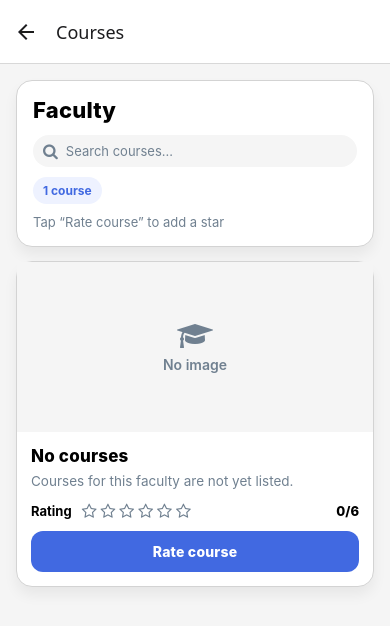
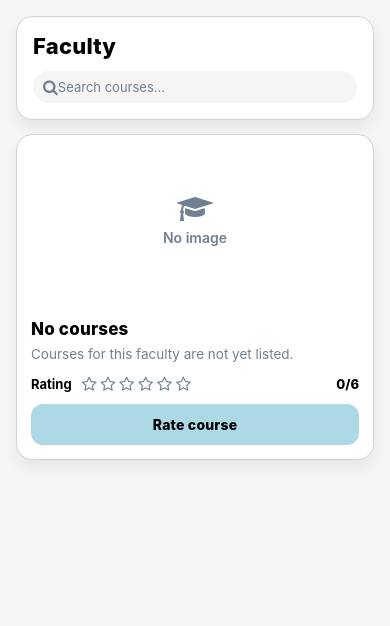
Before and after one commit to Maisa11nkhabu/MobileDevice, a React Native app in the folder luct/: screen /Courses in a window 390 px wide. Shown: the top 626 px of the page. Built offline with nearby package versions, Linux system fonts and the light colour scheme.

Commit message:
Add dark mode theme, update FacultyScreen and CourseScreen, setup ThemeContext

```diff
--- a/luct/App.js
+++ b/luct/App.js
@@ -1,6 +1,8 @@
+// App.js
 import React from "react";
 import { NavigationContainer } from "@react-navigation/native";
 import { createNativeStackNavigator } from "@react-navigation/native-stack";
+import { ThemeProvider } from "./theme/ThemeContext";
 
 import FacultyScreen from "./screens/FacultyScreen";
 import CourseScreen from "./screens/CourseScreen";
@@ -9,17 +11,21 @@ const Stack = createNativeStackNavigator();
 
 export default function App() {
   return (
+    <ThemeProvider>
       <NavigationContainer>
-      <Stack.Navigator>
+        <Stack.Navigator initialRouteName="Faculty">
           <Stack.Screen
-          name="Limkokwing University Faculties"
+            name="Faculty"
             component={FacultyScreen}
+            options={{ headerShown: false }}
           />
           <Stack.Screen
             name="Courses"
             component={CourseScreen}
+            options={{ headerShown: false }}
           />
         </Stack.Navigator>
       </NavigationContainer>
+    </ThemeProvider>
   );
 }
--- a/luct/package.json
+++ b/luct/package.json
@@ -14,8 +14,8 @@
     "@expo/vector-icons": "^15.0.3",
     "@react-navigation/bottom-tabs": "^7.4.0",
     "@react-navigation/elements": "^2.6.3",
-    "@react-navigation/native": "^7.1.28",
-    "@react-navigation/native-stack": "^7.13.0",
+    "@react-navigation/native": "^7.1.31",
+    "@react-navigation/native-stack": "^7.14.2",
     "expo": "~54.0.33",
     "expo-av": "~16.0.8",
     "expo-constants": "~18.0.13",
--- a/luct/screens/CourseScreen.js
+++ b/luct/screens/CourseScreen.js
@@ -1,8 +1,18 @@
-import React, { useMemo, useState } from "react";
-import { View, Text, StyleSheet, Image, ScrollView, TouchableOpacity, Platform, TextInput } from "react-native";
+import React, { useContext, useState, useMemo } from "react";
+import {
+  View,
+  Text,
+  StyleSheet,
+  ScrollView,
+  Image,
+  TouchableOpacity,
+  TextInput,
+  Platform,
+} from "react-native";
 import { SafeAreaView } from "react-native-safe-area-context";
+import { FontAwesome } from "@expo/vector-icons";
 import { Video } from "expo-av";
-import { FontAwesome } from "@expo/vector-icons";
+import { ThemeContext } from "../theme/ThemeContext";
 
 const COURSES_BY_FACULTY = {
   "Faculty of Information Technology": [
@@ -148,6 +158,7 @@ const COURSES_BY_FACULTY = {
 };
 
 export default function CourseScreen({ route }) {
+  const { colors } = useContext(ThemeContext);
   const facultyName = route?.params?.facultyName || "Faculty";
   const courses = COURSES_BY_FACULTY[facultyName] || [
     { name: "No courses", description: "Courses for this faculty are not yet listed." },
@@ -166,15 +177,6 @@ export default function CourseScreen({ route }) {
     });
   }, [courses, search]);
 
-  const courseCountLabel = useMemo(() => {
-    const total = courses.length;
-    const visible = filteredCourses.length;
-    if (!search.trim()) {
-      return `${total} course${total === 1 ? "" : "s"}`;
-    }
-    return `${visible} of ${total} course${total === 1 ? "" : "s"} found`;
-  }, [courses.length, filteredCourses.length, search]);
-
   const increaseRating = (courseKey) => {
     setRatings((prev) => {
       const current = prev[courseKey] ?? 0;
@@ -184,39 +186,25 @@ export default function CourseScreen({ route }) {
   };
 
   return (
-    <SafeAreaView style={styles.safeArea}>
-      <ScrollView style={styles.container} contentContainerStyle={styles.content}>
-        <View style={styles.headerCard}>
-          <Text style={styles.headerTitle}>{facultyName}</Text>
+    <SafeAreaView style={[styles.safeArea, { backgroundColor: colors.bg }]}>
+      <ScrollView style={[styles.container, { backgroundColor: colors.bg }]} contentContainerStyle={styles.content}>
+        <View style={[styles.headerCard, { backgroundColor: colors.card, borderColor: colors.border }]}>
+          <Text style={[styles.headerTitle, { color: colors.text }]}>{facultyName}</Text>
 
-          <View style={styles.searchRow}>
-            <FontAwesome
-              name="search"
-              size={16}
-              color={stylesVars.muted}
-              style={styles.searchIcon}
-            />
+          <View style={[styles.searchRow, { backgroundColor: colors.bg }]}>
+            <FontAwesome name="search" size={16} color={colors.muted} />
             <TextInput
-              style={styles.searchInput}
+              style={[styles.searchInput, { color: colors.text }]}
               placeholder="Search courses..."
-              placeholderTextColor={stylesVars.muted}
+              placeholderTextColor={colors.muted}
               value={search}
               onChangeText={setSearch}
-              autoCapitalize="none"
-              autoCorrect={false}
             />
             {search.length > 0 && (
-              <TouchableOpacity onPress={() => setSearch("")} style={styles.clearButton}>
-                <FontAwesome name="times-circle" size={16} color={stylesVars.muted} />
+              <TouchableOpacity onPress={() => setSearch("")}>
+                <FontAwesome name="times-circle" size={16} color={colors.muted} />
               </TouchableOpacity>
             )}
-          </View>
-
-          <View style={styles.headerMetaRow}>
-            <View style={styles.pill}>
-              <Text style={styles.pillText}>{courseCountLabel}</Text>
-            </View>
-            <Text style={styles.headerSubtitle}>Tap “Rate course” to add a star</Text>
           </View>
         </View>
 
@@ -226,47 +214,39 @@ export default function CourseScreen({ route }) {
           const canRate = rating < 6;
 
           return (
-            <View key={courseKey} style={styles.card}>
+            <View key={courseKey} style={[styles.card, { backgroundColor: colors.card, borderColor: colors.border }]}>
               {course.image ? (
                 <Image source={course.image} style={styles.image} />
               ) : (
                 <View style={styles.imagePlaceholder}>
-                  <FontAwesome name="graduation-cap" size={28} color={stylesVars.muted} />
-                  <Text style={styles.imagePlaceholderText}>No image</Text>
+                  <FontAwesome name="graduation-cap" size={28} color={colors.muted} />
+                  <Text style={[styles.imagePlaceholderText, { color: colors.muted }]}>No image</Text>
                 </View>
               )}
+              <View style={styles.cardBody}>
+                <Text style={[styles.title, { color: colors.text }]}>{course.name}</Text>
+                <Text style={[styles.description, { color: colors.muted }]}>{course.description}</Text>
 
-              <View style={styles.cardBody}>
-                <Text style={styles.title}>{course.name}</Text>
-                <Text style={styles.description}>{course.description}</Text>
-
-                {course.video ? (
+                {course.video && (
                   <View style={styles.videoWrap}>
-                    <Video
-                      source={course.video}
-                      style={styles.video}
-                      useNativeControls
-                      resizeMode="contain"
-                    />
+                    <Video source={course.video} style={styles.video} useNativeControls resizeMode="contain" />
                   </View>
-                ) : null}
+                )}
 
                 <View style={styles.ratingRow}>
-                  <Text style={styles.ratingLabel}>Rating</Text>
+                  <Text style={[styles.ratingLabel, { color: colors.text }]}>Rating</Text>
                   <View style={styles.stars}>
                     {Array.from({ length: 6 }).map((_, i) => (
                       <FontAwesome
                         key={i}
                         name={i < rating ? "star" : "star-o"}
                         size={16}
-                        color={i < rating ? stylesVars.accent : stylesVars.muted}
+                        color={i < rating ? colors.accent : colors.muted}
                         style={styles.star}
                       />
                     ))}
                   </View>
-                  <Text style={styles.ratingValue}>
-                    {rating}/6
-                  </Text>
+                  <Text style={[styles.ratingValue, { color: colors.text }]}>{rating}/6</Text>
                 </View>
 
                 <TouchableOpacity
@@ -288,174 +268,30 @@ export default function CourseScreen({ route }) {
   );
 }
 
-const stylesVars = {
-  bg: "whitesmoke",
-  card: "white",
-  text: "black",
-  muted: "slategray",
-  accent: "royalblue",
-  border: "lightgray",
-};
-
 const styles = StyleSheet.create({
-  safeArea: { flex: 1, backgroundColor: stylesVars.bg },
-  container: { flex: 1, backgroundColor: stylesVars.bg },
+  safeArea: { flex: 1 },
+  container: { flex: 1 },
   content: { padding: 16, paddingBottom: 28 },
-  headerCard: {
-    backgroundColor: stylesVars.card,
-    borderRadius: 16,
-    padding: 16,
-    marginBottom: 14,
-    borderWidth: 1,
-    borderColor: stylesVars.border,
-    shadowColor: "black",
-    shadowOpacity: 0.06,
-    shadowRadius: 14,
-    shadowOffset: { width: 0, height: 8 },
-    elevation: 2,
-  },
-  headerTitle: {
-    fontSize: 22,
-    fontWeight: "800",
-    color: stylesVars.text,
-    letterSpacing: 0.2,
-  },
-  headerMetaRow: {
-    marginTop: 10,
-    gap: 10,
-  },
-  pill: {
-    alignSelf: "flex-start",
-    backgroundColor: "#EEF2FF",
-    paddingHorizontal: 10,
-    paddingVertical: 6,
-    borderRadius: 999,
-  },
-  pillText: {
-    color: stylesVars.accent,
-    fontWeight: "700",
-    fontSize: 12,
-  },
-  headerSubtitle: {
-    color: stylesVars.muted,
-    fontSize: 13,
-  },
-  searchRow: {
-    marginTop: 12,
-    flexDirection: "row",
-    alignItems: "center",
-    paddingHorizontal: 10,
-    paddingVertical: 8,
-    borderRadius: 999,
-    backgroundColor: "whitesmoke",
-  },
-  searchIcon: {
-    marginRight: 8,
-  },
-  searchInput: {
-    flex: 1,
-    fontSize: 13,
-    color: stylesVars.text,
-    paddingVertical: 0,
-  },
-  clearButton: {
-    marginLeft: 6,
-  },
-  card: {
-    backgroundColor: stylesVars.card,
-    marginBottom: 14,
-    borderRadius: 16,
-    borderWidth: 1,
-    borderColor: stylesVars.border,
-    overflow: Platform.OS === "android" ? "hidden" : "visible",
-    shadowColor: "#000",
-    shadowOpacity: 0.06,
-    shadowRadius: 14,
-    shadowOffset: { width: 0, height: 8 },
-    elevation: 2,
-  },
-  cardBody: {
-    padding: 14,
-  },
-  title: {
-    fontSize: 17,
-    fontWeight: "800",
-    color: stylesVars.text,
-    letterSpacing: 0.2,
-  },
-  description: {
-    marginTop: 6,
-    color: stylesVars.muted,
-    fontSize: 13.5,
-    lineHeight: 19,
-  },
-  image: {
-    width: "100%",
-    height: 170,
-  },
-  imagePlaceholder: {
-    width: "100%",
-    height: 170,
-    backgroundColor: "whitesmoke",
-    alignItems: "center",
-    justifyContent: "center",
-    gap: 6,
-  },
-  imagePlaceholderText: {
-    color: stylesVars.muted,
-    fontWeight: "600",
-  },
-  videoWrap: {
-    marginTop: 12,
-    borderRadius: 14,
-    overflow: "hidden",
-    backgroundColor: "black",
-  },
-  video: {
-    width: "100%",
-    height: 190,
-  },
-  ratingRow: {
-    marginTop: 12,
-    flexDirection: "row",
-    alignItems: "center",
-    gap: 10,
-  },
-  ratingLabel: {
-    fontSize: 13,
-    color: stylesVars.text,
-    fontWeight: "700",
-  },
-  stars: {
-    flexDirection: "row",
-    alignItems: "center",
-  },
-  star: {
-    marginRight: 4,
-  },
-  ratingValue: {
-    marginLeft: "auto",
-    fontSize: 13,
-    fontWeight: "800",
-    color: stylesVars.text,
-  },
-  primaryButton: {
-    marginTop: 12,
-    backgroundColor: stylesVars.accent,
-    paddingVertical: 12,
-    borderRadius: 12,
-    alignItems: "center",
-  },
-  primaryButtonDisabled: {
-    backgroundColor: "lightsteelblue",
-  },
-  primaryButtonText: {
-    color: "white",
-    fontSize: 14,
-    fontWeight: "800",
-    letterSpacing: 0.2,
-  },
-  primaryButtonTextDisabled: {
-    color: "darkblue",
-  },
+  headerCard: { borderRadius: 16, padding: 16, marginBottom: 14, borderWidth: 1, shadowColor: "#000", shadowOpacity: 0.06, shadowRadius: 14, shadowOffset: { width: 0, height: 8 }, elevation: 2 },
+  headerTitle: { fontSize: 22, fontWeight: "800", letterSpacing: 0.2 },
+  searchRow: { marginTop: 12, flexDirection: "row", alignItems: "center", paddingHorizontal: 10, paddingVertical: 8, borderRadius: 999 },
+  searchInput: { flex: 1, fontSize: 13, paddingVertical: 0 },
+  card: { marginBottom: 14, borderRadius: 16, borderWidth: 1, overflow: Platform.OS === "android" ? "hidden" : "visible", shadowColor: "#000", shadowOpacity: 0.06, shadowRadius: 14, shadowOffset: { width: 0, height: 8 }, elevation: 2 },
+  cardBody: { padding: 14 },
+  title: { fontSize: 17, fontWeight: "800", letterSpacing: 0.2 },
+  description: { marginTop: 6, fontSize: 13.5, lineHeight: 19 },
+  image: { width: "100%", height: 170 },
+  imagePlaceholder: { width: "100%", height: 170, alignItems: "center", justifyContent: "center", gap: 6 },
+  imagePlaceholderText: { fontWeight: "600" },
+  videoWrap: { marginTop: 12, borderRadius: 14, overflow: "hidden", backgroundColor: "black" },
+  video: { width: "100%", height: 190 },
+  ratingRow: { marginTop: 12, flexDirection: "row", alignItems: "center", gap: 10 },
+  ratingLabel: { fontSize: 13, fontWeight: "700" },
+  stars: { flexDirection: "row", alignItems: "center" },
+  star: { marginRight: 4 },
+  ratingValue: { marginLeft: "auto", fontSize: 13, fontWeight: "800" },
+  primaryButton: { marginTop: 12, paddingVertical: 12, borderRadius: 12, alignItems: "center", backgroundColor: "lightblue"},
+  primaryButtonDisabled: { backgroundColor: "lightsteelblue" },
+  primaryButtonText: { fontSize: 14, fontWeight: "800", letterSpacing: 0.2 },
+  primaryButtonTextDisabled: { color: "darkblue" },
 });
--- a/luct/screens/FacultyScreen.js
+++ b/luct/screens/FacultyScreen.js
@@ -1,53 +1,66 @@
-import React from "react";
-import { View, Text, StyleSheet, TouchableOpacity, ScrollView, Image } from "react-native";
+import React, { useContext } from "react";
+import {
+  View,
+  Text,
+  StyleSheet,
+  TouchableOpacity,
+  ScrollView,
+  Image,
+} from "react-native";
 import { FontAwesome5 } from "@expo/vector-icons";
 import { SafeAreaView } from "react-native-safe-area-context";
-
-const stylesVars = {
-  bg: "whitesmoke",
-  card: "white",
-  text: "black",
-  muted: "slategray",
-  accent: "royalblue",
-  border: "lightgray",
-};
+import { ThemeContext } from "../theme/ThemeContext";
 
 export default function FacultyScreen({ navigation }) {
+  const { colors, toggleTheme, isDark } = useContext(ThemeContext);
+
   const faculties = [
     { name: "Faculty of Information Technology", icon: "laptop-code" },
     { name: "Faculty of Business", icon: "briefcase" },
     { name: "Faculty of Design", icon: "palette" },
     { name: "Faculty of Communication", icon: "comments" },
-    { name: "Faculty of Tourism", icon: "car"},
+    { name: "Faculty of Tourism", icon: "car" },
   ];
 
   return (
-    <SafeAreaView style={styles.safeArea}>
-      <ScrollView style={styles.container} contentContainerStyle={styles.content}>
+    <SafeAreaView style={[styles.safeArea, { backgroundColor: colors.bg }]}>
+      <ScrollView
+        style={[styles.container, { backgroundColor: colors.bg }]}
+        contentContainerStyle={styles.content}
+      >
         <View style={styles.logoContainer}>
           <Image
             source={require("../assets/LimkoBadge.png")}
             style={styles.logo}
             resizeMode="contain"
           />
-          <Text style={styles.subtitle}>Select a faculty to view courses</Text>
+          <Text style={[styles.subtitle, { color: colors.muted }]}>
+            Welcome To Limkokwing University Of Creative Technolgy
+          </Text>
+          <TouchableOpacity onPress={toggleTheme} style={{ marginTop: 10 }}>
+            <Text style={{ color: colors.accent }}>
+              Switch to {isDark ? "Light" : "Dark"} Mode
+            </Text>
+          </TouchableOpacity>
         </View>
 
         {faculties.map((faculty) => (
           <TouchableOpacity
             key={faculty.name}
             activeOpacity={0.85}
-            style={styles.card}
-            onPress={() => navigation.navigate("Courses", { facultyName: faculty.name })}
+            style={[styles.card, { backgroundColor: colors.card, borderColor: colors.border }]}
+            onPress={() =>
+              navigation.navigate("Courses", { facultyName: faculty.name })
+            }
           >
             <View style={styles.row}>
-              <View style={styles.iconBubble}>
-                <FontAwesome5 name={faculty.icon} size={18} solid color={stylesVars.accent} />
+              <View style={[styles.iconBubble, { backgroundColor: "lavender" }]}>
+                <FontAwesome5 name={faculty.icon} size={18} solid color={colors.accent} />
               </View>
-              <Text style={styles.text} numberOfLines={2}>
+              <Text style={[styles.text, { color: colors.text }]} numberOfLines={2}>
                 {faculty.name}
               </Text>
-              <FontAwesome5 name="chevron-right" size={16} solid color={stylesVars.muted} />
+              <FontAwesome5 name="chevron-right" size={16} solid color={colors.muted} />
             </View>
           </TouchableOpacity>
         ))}
@@ -57,53 +70,25 @@ export default function FacultyScreen({ navigation }) {
 }
 
 const styles = StyleSheet.create({
-  safeArea: { flex: 1, backgroundColor: stylesVars.bg },
-  container: { flex: 1, backgroundColor: stylesVars.bg },
+  safeArea: { flex: 1 },
+  container: { flex: 1 },
   content: { padding: 20, paddingBottom: 28 },
-  logoContainer: {
-    alignItems: "center",
-    marginBottom: 18,
-  },
-  logo: {
-    width: 180,
-    height: 180,
-  },
-  subtitle: {
-    marginTop: 6,
-    fontSize: 14,
-    color: stylesVars.muted,
-  },
+  logoContainer: { alignItems: "center", marginBottom: 18 },
+  logo: { width: 180, height: 180 },
+  subtitle: { marginTop: 6, fontSize: 14 },
   card: {
-    backgroundColor: stylesVars.card,
     paddingVertical: 14,
     paddingHorizontal: 14,
     marginBottom: 12,
     borderRadius: 14,
     borderWidth: 1,
-    borderColor: stylesVars.border,
     shadowColor: "black",
     shadowOpacity: 0.06,
     shadowRadius: 12,
     shadowOffset: { width: 0, height: 6 },
     elevation: 2,
   },
-  row: {
-    flexDirection: "row",
-    alignItems: "center",
-    gap: 12,
-  },
-  iconBubble: {
-    width: 38,
-    height: 38,
-    borderRadius: 12,
-    backgroundColor: "lavender",
-    alignItems: "center",
-    justifyContent: "center",
-  },
-  text: {
-    flex: 1,
-    color: stylesVars.text,
-    fontSize: 16,
-    fontWeight: "700",
-  },
+  row: { flexDirection: "row", alignItems: "center", gap: 12 },
+  iconBubble: { width: 38, height: 38, borderRadius: 12, alignItems: "center", justifyContent: "center" },
+  text: { flex: 1, fontSize: 16, fontWeight: "700" },
 });
--- /dev/null
+++ b/luct/theme/ThemeContext.js
@@ -0,0 +1,21 @@
+import React, { createContext, useState } from "react";
+import { lightTheme, darkTheme } from "./theme";
+
+export const ThemeContext = createContext({
+  colors: lightTheme,
+  toggleTheme: () => {},
+});
+
+export const ThemeProvider = ({ children }) => {
+  const [isDark, setIsDark] = useState(false);
+
+  const toggleTheme = () => setIsDark((prev) => !prev);
+
+  const colors = isDark ? darkTheme : lightTheme;
+
+  return (
+    <ThemeContext.Provider value={{ colors, toggleTheme, isDark }}>
+      {children}
+    </ThemeContext.Provider>
+  );
+};
--- /dev/null
+++ b/luct/theme/theme.js
@@ -0,0 +1,17 @@
+export const lightTheme = {
+    bg: "whitesmoke",
+    card: "white",
+    text: "black",
+    muted: "slategray",
+    accent: "royalblue",
+    border: "lightgray",
+  };
+
+  export const darkTheme = {
+    bg: "#111",
+    card: "#1E1E1E",
+    text: "#fff",
+    muted: "#aaa",
+    accent: "dodgerblue",
+    border: "#333",
+  };
```
Also changed, not shown: luct/app.json (+11 -1 lines), luct/eas.json (added, +21 -0 lines), 1 other file (tests, documents, lock files or other folders). Lines whose indentation alone changed are shown as unchanged.
